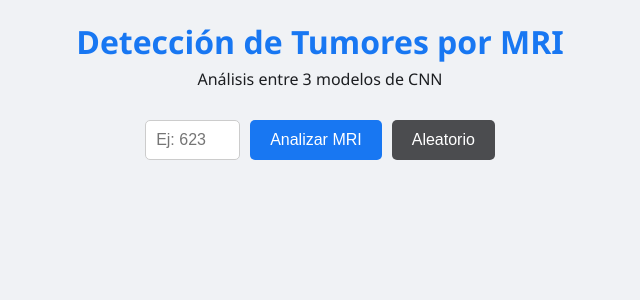
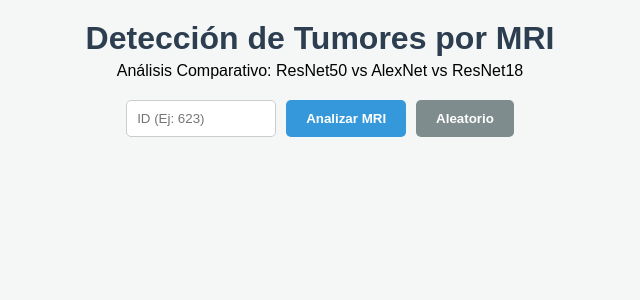
Before and after one commit to TerrazasJr316/TumorDetection-web, a Django app: page / in a window 1280 px wide. Shown: the top 300 px of the page, without its empty margins (320-960 px from the left). Run offline with Django 5.2, Linux system fonts and the light colour scheme.

Commit message:
refactor & configure design

```diff
--- a/static/app.js
+++ b/static/app.js
@@ -1,122 +1,115 @@
-const API_BASE_URL = window.location.origin;
+const API_URL = window.location.origin;
 
-const btnSearch = document.getElementById('btn-search');
-const btnRandom = document.getElementById('btn-random');
-const inputId = document.getElementById('image-id-input');
-const resultsArea = document.getElementById('results-area');
-const loading = document.getElementById('loading');
-const errorMsg = document.getElementById('error-msg');
-const patientInfo = document.getElementById('patient-info');
+const inpId = document.getElementById('inp-id');
+const btnRun = document.getElementById('btn-run');
+const btnRand = document.getElementById('btn-rand');
+const mainDiv = document.getElementById('main-results');
+const statusMsg = document.getElementById('status-msg');
+const errorBox = document.getElementById('error-box');
+const patLbl = document.getElementById('patient-lbl');
 
-// Listeners
-btnSearch.addEventListener('click', () => {
-    const id = inputId.value;
-    if (!id) return alert("Ingresa un ID");
-    fetchData(`/api/image/index/${id}/`);
+btnRun.addEventListener('click', () => {
+    if(!inpId.value) return alert("Ingresa ID");
+    loadData(`/api/image/index/${inpId.value}/`);
 });
 
-btnRandom.addEventListener('click', () => {
-    fetchData(`/api/images/random/1/`, true);
-});
+btnRand.addEventListener('click', () => loadData(`/api/images/random/1/`));
 
-async function fetchData(endpoint) {
-    showLoading();
+async function loadData(url) {
+    // Reset UI
+    statusMsg.classList.remove('hidden');
+    mainDiv.classList.add('hidden');
+    errorBox.classList.add('hidden');
+    patLbl.classList.add('hidden');
+
     try {
-        const response = await fetch(`${API_BASE_URL}${endpoint}`);
-        if (!response.ok) throw new Error("Error al cargar datos (ID incorrecto o fallo de red)");
+        const res = await fetch(`${API_URL}${url}`);
+        if(!res.ok) throw new Error("Error de red o ID no encontrado");
 
-        let data = await response.json();
-        if (Array.isArray(data)) data = data[0];
+        let data = await res.json();
+        if(Array.isArray(data)) data = data[0];
 
-        renderAllModels(data);
-    } catch (error) {
-        showError(error.message);
+        display(data);
+    } catch (e) {
+        statusMsg.classList.add('hidden');
+        errorBox.textContent = e.message;
+        errorBox.classList.remove('hidden');
     }
 }
 
-function renderAllModels(data) {
-    // 1. Mostrar el contenedor
-    loading.classList.add('hidden');
-    errorMsg.classList.add('hidden');
-    resultsArea.classList.remove('hidden');
-    patientInfo.classList.remove('hidden');
+function display(data) {
+    statusMsg.classList.add('hidden');
+    mainDiv.classList.remove('hidden');
+    patLbl.classList.remove('hidden');
+    patLbl.textContent = `Paciente: ${data.patient_id}`;
 
-    patientInfo.textContent = `Paciente: ${data.patient_id || 'Desconocido'}`;
+    // --- 1. PINTAR PORCENTAJES (Con chequeo de seguridad) ---
+    setScore('score-r50', data.prediction_resnet50);
+    setScore('score-alex', data.prediction_alexnet);
+    setScore('score-r18', data.prediction_resnet18);
 
-    // 2. Actualizar Probabilidades (Scores)
-    // Usamos verificaciones de seguridad (?) para evitar el error "Cannot read property"
-    const pR50 = data.prediction_resnet50 ? (data.prediction_resnet50['1'] * 100).toFixed(2) + '%' : 'N/A';
-    const pAlex = data.prediction_alexnet ? (data.prediction_alexnet['1'] * 100).toFixed(2) + '%' : 'N/A';
-    const pR18 = data.prediction_resnet18 ? (data.prediction_resnet18['1'] * 100).toFixed(2) + '%' : 'Pendiente...';
-
-    // Evitamos el error "Set property of null" verificando que el elemento exista
-    if(document.getElementById('acc-resnet50')) document.getElementById('acc-resnet50').textContent = `${pR50} Tumor`;
-    if(document.getElementById('acc-alexnet')) document.getElementById('acc-alexnet').textContent = `${pAlex} Tumor`;
-    if(document.getElementById('acc-resnet18')) document.getElementById('acc-resnet18').textContent = `${pR18} Tumor`;
-
-    // 3. Dibujar Imágenes (Reutilizamos las mismas imágenes de 64x64 para todos los modelos)
-    // Fila ResNet50
-    drawSet('c-r50', data.mri_image_64x64, data.mask_image_64x64);
-    // Fila AlexNet
-    drawSet('c-alex', data.mri_image_64x64, data.mask_image_64x64);
-    // Fila ResNet18
-    drawSet('c-r18', data.mri_image_64x64, data.mask_image_64x64);
+    // --- 2. PINTAR IMÁGENES (Usamos la misma imagen base para todos) ---
+    // ResNet50
+    paintRow('cv-r50', data.mri_image_64x64, data.mask_image_64x64);
+    // AlexNet
+    paintRow('cv-alex', data.mri_image_64x64, data.mask_image_64x64);
+    // ResNet18
+    paintRow('cv-r18', data.mri_image_64x64, data.mask_image_64x64);
 }
 
-function drawSet(prefix, mri, mask) {
-    const c1 = document.getElementById(`${prefix}-mri`);
-    const c2 = document.getElementById(`${prefix}-mask`);
-    const c3 = document.getElementById(`${prefix}-overlay`);
+function setScore(elemId, predObj) {
+    const el = document.getElementById(elemId);
+    if(!el) return; // Seguridad anti-error
 
-    if(c1) drawToCanvas(c1.getContext('2d'), mri, null, 'mri');
-    if(c2) drawToCanvas(c2.getContext('2d'), null, mask, 'mask');
-    if(c3) drawToCanvas(c3.getContext('2d'), mri, mask, 'overlay');
+    if(predObj) {
+        const pct = (predObj['1'] * 100).toFixed(2);
+        el.textContent = `${pct}% Tumor`;
+        el.style.color = pct > 50 ? '#c0392b' : '#27ae60'; // Rojo si es alto, verde si es bajo
+    } else {
+        el.textContent = "Pendiente...";
+        el.style.color = 'orange';
+    }
 }
 
-function drawToCanvas(ctx, mriData, maskData, mode) {
-    // Ajuste automático de tamaño para que se vea GRANDE y nítido
-    const size = mriData ? mriData.length : (maskData ? maskData.length : 64);
-    ctx.canvas.width = size;
-    ctx.canvas.height = size;
+function paintRow(prefix, mri, mask) {
+    draw(document.getElementById(`${prefix}-mri`), mri, null, 'mri');
+    draw(document.getElementById(`${prefix}-mask`), null, mask, 'mask');
+    draw(document.getElementById(`${prefix}-over`), mri, mask, 'over');
+}
+
+function draw(canvas, mri, mask, mode) {
+    if(!canvas) return;
+    const ctx = canvas.getContext('2d');
+
+    // AUTO-AJUSTE DE TAMAÑO INTERNO
+    const size = mri ? mri.length : (mask ? mask.length : 64);
+    canvas.width = size;
+    canvas.height = size;
 
     const imgData = ctx.createImageData(size, size);
-    const pixels = imgData.data;
+    const px = imgData.data;
 
-    for (let y = 0; y < size; y++) {
-        for (let x = 0; x < size; x++) {
-            const i = (y * size + x) * 4;
-            let gray = 0; let maskVal = 0;
+    for(let y=0; y<size; y++) {
+        for(let x=0; x<size; x++) {
+            const i = (y*size + x) * 4;
+            let g = 0, m = 0;
 
-            // Extracción segura de datos
-            if (mriData && mriData[y]) {
-                gray = Array.isArray(mriData[y][x]) ? mriData[y][x][0] : mriData[y][x];
-            }
-            if (maskData && maskData[y]) maskVal = maskData[y][x];
+            if(mri && mri[y]) g = Array.isArray(mri[y][x]) ? mri[y][x][0] : mri[y][x];
+            if(mask && mask[y]) m = mask[y][x];
 
-            if (mode === 'mri') {
-                pixels[i] = gray; pixels[i+1] = gray; pixels[i+2] = gray; pixels[i+3] = 255;
+            if(mode === 'mri') {
+                px[i]=g; px[i+1]=g; px[i+2]=g; px[i+3]=255;
             } else if (mode === 'mask') {
-                const val = maskVal > 127 ? 255 : 0;
-                pixels[i] = val; pixels[i+1] = val; pixels[i+2] = val; pixels[i+3] = 255;
-            } else if (mode === 'overlay') {
-                if (maskVal > 127) {
-                    pixels[i] = 255; pixels[i+1] = 0; pixels[i+2] = 0; pixels[i+3] = 255;
+                const v = m > 127 ? 255 : 0;
+                px[i]=v; px[i+1]=v; px[i+2]=v; px[i+3]=255;
+            } else { // overlay
+                if(m > 127) {
+                    px[i]=255; px[i+1]=0; px[i+2]=0; px[i+3]=255;
                 } else {
-                    pixels[i] = gray; pixels[i+1] = gray; pixels[i+2] = gray; pixels[i+3] = 255;
+                    px[i]=g; px[i+1]=g; px[i+2]=g; px[i+3]=255;
                 }
             }
         }
     }
     ctx.putImageData(imgData, 0, 0);
 }
-
-function showLoading() {
-    loading.classList.remove('hidden');
-    resultsArea.classList.add('hidden');
-    errorMsg.classList.add('hidden');
-}
-function showError(msg) {
-    loading.classList.add('hidden');
-    errorMsg.classList.remove('hidden');
-    errorMsg.textContent = msg;
-}
--- a/static/style.css
+++ b/static/style.css
@@ -1,82 +1,74 @@
-/* Reset y Base */
+/* RESET */
 * { box-sizing: border-box; margin: 0; padding: 0; }
-body {
-    font-family: 'Segoe UI', system-ui, sans-serif;
-    background-color: #f0f2f5;
-    color: #1c1e21;
+body { font-family: sans-serif; background: #f4f7f6; padding: 20px; display: flex; flex-direction: column; align-items: center; }
+
+header { text-align: center; margin-bottom: 20px; }
+h1 { color: #2c3e50; margin-bottom: 5px; }
+
+/* CONTROLES */
+.controls { display: flex; gap: 10px; margin-bottom: 20px; }
+input { padding: 10px; border-radius: 5px; border: 1px solid #ccc; width: 150px; }
+button { padding: 10px 20px; background: #3498db; color: white; border: none; border-radius: 5px; cursor: pointer; font-weight: bold; }
+button:hover { background: #2980b9; }
+.secondary { background: #7f8c8d; }
+
+/* MENSAJES */
+.hidden { display: none !important; }
+#status-msg { font-size: 1.2rem; color: #e67e22; font-weight: bold; margin: 20px; }
+#error-box { background: #fadbd8; color: #c0392b; padding: 10px; border-radius: 5px; margin: 10px; }
+#patient-lbl { margin-bottom: 20px; color: #34495e; }
+
+/* ESTILO DE LA FILA (MODELO) */
+.model-row {
+    background: white;
+    border-radius: 10px;
+    box-shadow: 0 4px 6px rgba(0,0,0,0.1);
+    margin-bottom: 30px;
     padding: 20px;
-    display: flex;
-    flex-direction: column;
-    align-items: center;
+    width: 100%;
+    max-width: 1000px; /* Ancho máximo para que no se desparrame */
 }
 
-header { text-align: center; margin-bottom: 30px; }
-header h1 { color: #1877f2; margin-bottom: 5px; }
-
-/* Controles */
-.search-container { margin-bottom: 30px; display: flex; gap: 10px; }
-input { padding: 10px; border: 1px solid #ccc; border-radius: 5px; font-size: 16px; }
-button { padding: 10px 20px; background: #1877f2; color: white; border: none; border-radius: 5px; cursor: pointer; font-size: 16px; }
-button:hover { background: #166fe5; }
-.secondary { background: #4b4c4f; }
-
-/* Estructura de Modelos (LAS FILAS) */
-.model-section {
-    background: white;
-    border-radius: 12px;
-    box-shadow: 0 2px 10px rgba(0,0,0,0.1);
-    padding: 25px;
-    margin-bottom: 30px; /* Separación entre modelos */
-    width: 100%;
-    max-width: 1000px;
-    border-left: 6px solid #1877f2; /* Borde decorativo */
-}
-
-.model-header {
+.row-header {
     display: flex;
     justify-content: space-between;
     align-items: center;
-    margin-bottom: 20px;
-    border-bottom: 1px solid #eee;
+    border-bottom: 2px solid #ecf0f1;
     padding-bottom: 10px;
+    margin-bottom: 15px;
 }
 
-.model-title { font-size: 1.5rem; font-weight: bold; color: #333; }
-.model-score {
-    font-size: 1.2rem;
-    font-weight: bold;
-    color: #2e7d32; /* Verde éxito */
-    background: #e8f5e9;
-    padding: 5px 15px;
-    border-radius: 20px;
+.m-name { font-size: 1.5rem; font-weight: bold; color: #2c3e50; }
+.m-score { font-size: 1.2rem; font-weight: bold; color: #27ae60; background: #eafaf1; padding: 5px 15px; border-radius: 15px; }
+
+/* CUERPO DE LA FILA (LAS 3 TARJETAS) */
+.row-body {
+    display: flex;           /* ESTO PONE LAS TARJETAS EN FILA */
+    justify-content: space-between;
+    gap: 20px;
 }
 
-/* Contenedor de las 3 tarjetas */
-.cards-container {
-    display: flex;
-    justify-content: space-between;
-    gap: 20px;
-    flex-wrap: wrap;
+.card {
+    flex: 1;                 /* TODAS DEL MISMO TAMAÑO */
+    background: #f8f9fa;
+    padding: 10px;
+    border-radius: 8px;
+    text-align: center;
+    border: 1px solid #ddd;
 }
 
-/* Tarjetas individuales */
-.toma-card {
-    flex: 1;
-    min-width: 250px;
-    text-align: center;
-}
-.toma-card h4 { margin-bottom: 10px; color: #555; }
+.card span { display: block; margin-bottom: 8px; font-weight: bold; color: #7f8c8d; }
 
-/* EL LIENZO GRANDE */
+/* EL LIENZO GIGANTE */
 canvas {
-    width: 100%;
-    aspect-ratio: 1/1;
-    background: #000;
-    border: 2px solid #eee;
-    border-radius: 8px;
-    image-rendering: pixelated; /* Clave para la nitidez */
+    width: 100%;             /* OCUPAR TODO EL ANCHO DE LA TARJETA */
+    aspect-ratio: 1 / 1;     /* SIEMPRE CUADRADO */
+    background: black;
+    border-radius: 4px;
+    image-rendering: pixelated; /* CLAVE PARA NITIDEZ */
 }
 
-/* Utilidades */
-.hidden { display: none; }
-#error-msg { color: red; font-weight: bold; margin: 20px 0; }
+/* PARA MÓVILES */
+@media (max-width: 768px) {
+    .row-body { flex-direction: column; } /* En celular se ponen verticales */
+}
--- a/templates/index.html
+++ b/templates/index.html
@@ -4,87 +4,87 @@
 <head>
     <meta charset="UTF-8">
     <meta name="viewport" content="width=device-width, initial-scale=1.0">
-    <title>Detección de Tumores - Multi-Modelo</title>
+    <title>Detección de Tumores - Comparativa</title>
     <link rel="stylesheet" href="{% static 'style.css' %}">
 </head>
 <body>
 
     <header>
         <h1>Detección de Tumores por MRI</h1>
-        <p>Análisis entre 3 modelos de CNN</p>
+        <p>Análisis Comparativo: ResNet50 vs AlexNet vs ResNet18</p>
     </header>
 
-    <div class="search-container">
-        <input type="number" id="image-id-input" placeholder="Ej: 623" min="0" max="3928">
-        <button id="btn-search">Analizar MRI</button>
-        <button id="btn-random" class="secondary">Aleatorio</button>
+    <div class="controls">
+        <input type="number" id="inp-id" placeholder="ID (Ej: 623)" min="0" max="3928">
+        <button id="btn-run">Analizar MRI</button>
+        <button id="btn-rand" class="secondary">Aleatorio</button>
     </div>
 
-    <h2 id="patient-info" class="hidden">Paciente: --</h2>
-    <div id="loading" class="hidden">Cargando predicciones...</div>
-    <div id="error-msg" class="hidden"></div>
+    <div id="status-msg" class="hidden">Cargando...</div>
+    <div id="error-box" class="hidden"></div>
+    <h2 id="patient-lbl" class="hidden">Paciente: --</h2>
 
-    <div id="results-area" class="hidden">
+    <div id="main-results" class="hidden">
 
-        <div class="model-section">
-            <div class="model-header">
-                <span class="model-title">ResNet50</span>
-                <span class="model-score" id="acc-resnet50">Prob: --%</span>
+        <div class="model-row">
+            <div class="row-header">
+                <span class="m-name">ResNet50</span>
+                <span class="m-score" id="score-r50">--%</span>
             </div>
-            <div class="cards-container">
-                <div class="toma-card">
-                    <h4>Vista General</h4>
-                    <canvas id="c-r50-mri"></canvas>
+            <div class="row-body">
+                <div class="card">
+                    <span>General</span>
+                    <canvas id="cv-r50-mri"></canvas>
                 </div>
-                <div class="toma-card">
-                    <h4>Segmentación</h4>
-                    <canvas id="c-r50-mask"></canvas>
+                <div class="card">
+                    <span>Segmentación</span>
+                    <canvas id="cv-r50-mask"></canvas>
                 </div>
-                <div class="toma-card">
-                    <h4>Diagnóstico</h4>
-                    <canvas id="c-r50-overlay"></canvas>
+                <div class="card">
+                    <span>Diagnóstico</span>
+                    <canvas id="cv-r50-over"></canvas>
                 </div>
             </div>
         </div>
 
-        <div class="model-section">
-            <div class="model-header">
-                <span class="model-title">AlexNet</span>
-                <span class="model-score" id="acc-alexnet">Prob: --%</span>
+        <div class="model-row">
+            <div class="row-header">
+                <span class="m-name">AlexNet</span>
+                <span class="m-score" id="score-alex">--%</span>
             </div>
-            <div class="cards-container">
-                <div class="toma-card">
-                    <h4>Vista General</h4>
-                    <canvas id="c-alex-mri"></canvas>
+            <div class="row-body">
+                <div class="card">
+                    <span>General</span>
+                    <canvas id="cv-alex-mri"></canvas>
                 </div>
-                <div class="toma-card">
-                    <h4>Segmentación</h4>
-                    <canvas id="c-alex-mask"></canvas>
+                <div class="card">
+                    <span>Segmentación</span>
+                    <canvas id="cv-alex-mask"></canvas>
                 </div>
-                <div class="toma-card">
-                    <h4>Diagnóstico</h4>
-                    <canvas id="c-alex-overlay"></canvas>
+                <div class="card">
+                    <span>Diagnóstico</span>
+                    <canvas id="cv-alex-over"></canvas>
                 </div>
             </div>
         </div>
 
-        <div class="model-section">
-            <div class="model-header">
-                <span class="model-title">ResNet18</span>
-                <span class="model-score" id="acc-resnet18">Prob: --%</span>
+        <div class="model-row">
+            <div class="row-header">
+                <span class="m-name">ResNet18</span>
+                <span class="m-score" id="score-r18">--%</span>
             </div>
-            <div class="cards-container">
-                <div class="toma-card">
-                    <h4>Vista General</h4>
-                    <canvas id="c-r18-mri"></canvas>
+            <div class="row-body">
+                <div class="card">
+                    <span>General</span>
+                    <canvas id="cv-r18-mri"></canvas>
                 </div>
-                <div class="toma-card">
-                    <h4>Segmentación</h4>
-                    <canvas id="c-r18-mask"></canvas>
+                <div class="card">
+                    <span>Segmentación</span>
+                    <canvas id="cv-r18-mask"></canvas>
                 </div>
-                <div class="toma-card">
-                    <h4>Diagnóstico</h4>
-                    <canvas id="c-r18-overlay"></canvas>
+                <div class="card">
+                    <span>Diagnóstico</span>
+                    <canvas id="cv-r18-over"></canvas>
                 </div>
             </div>
         </div>
```
